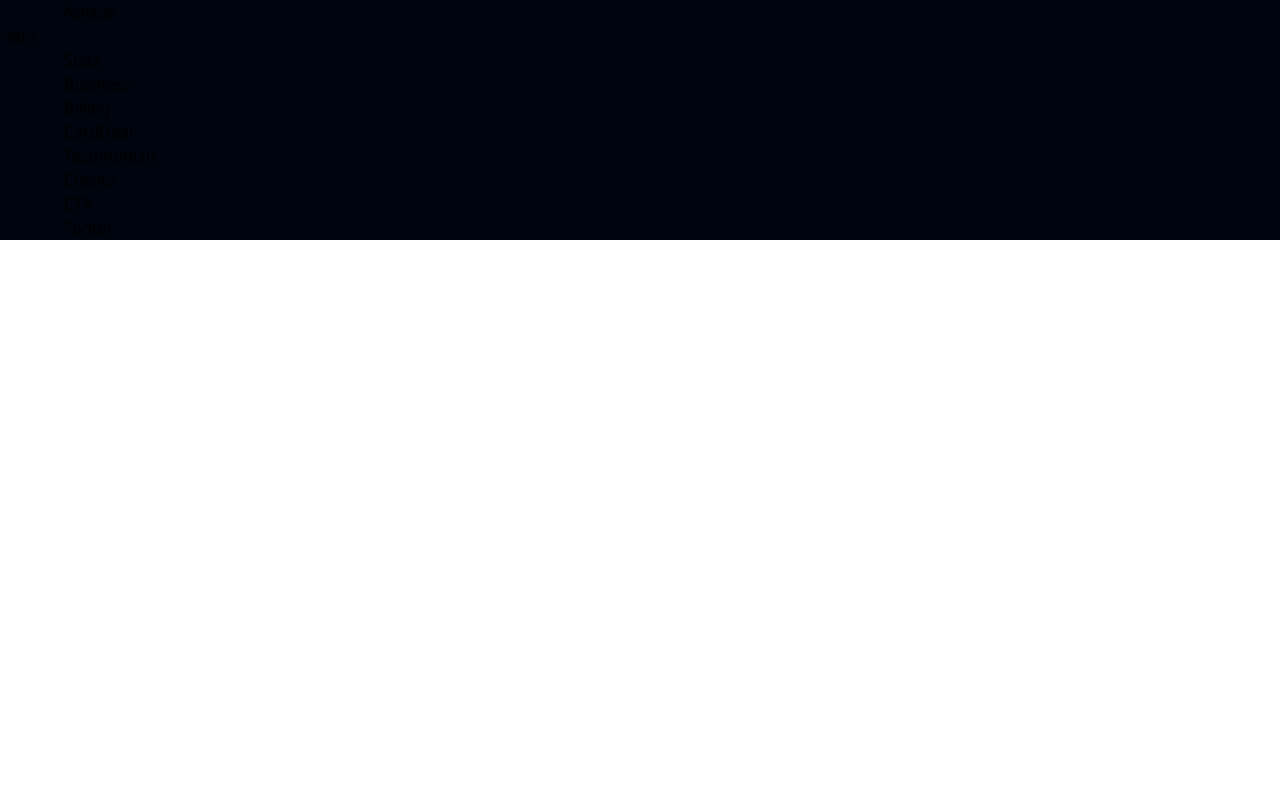
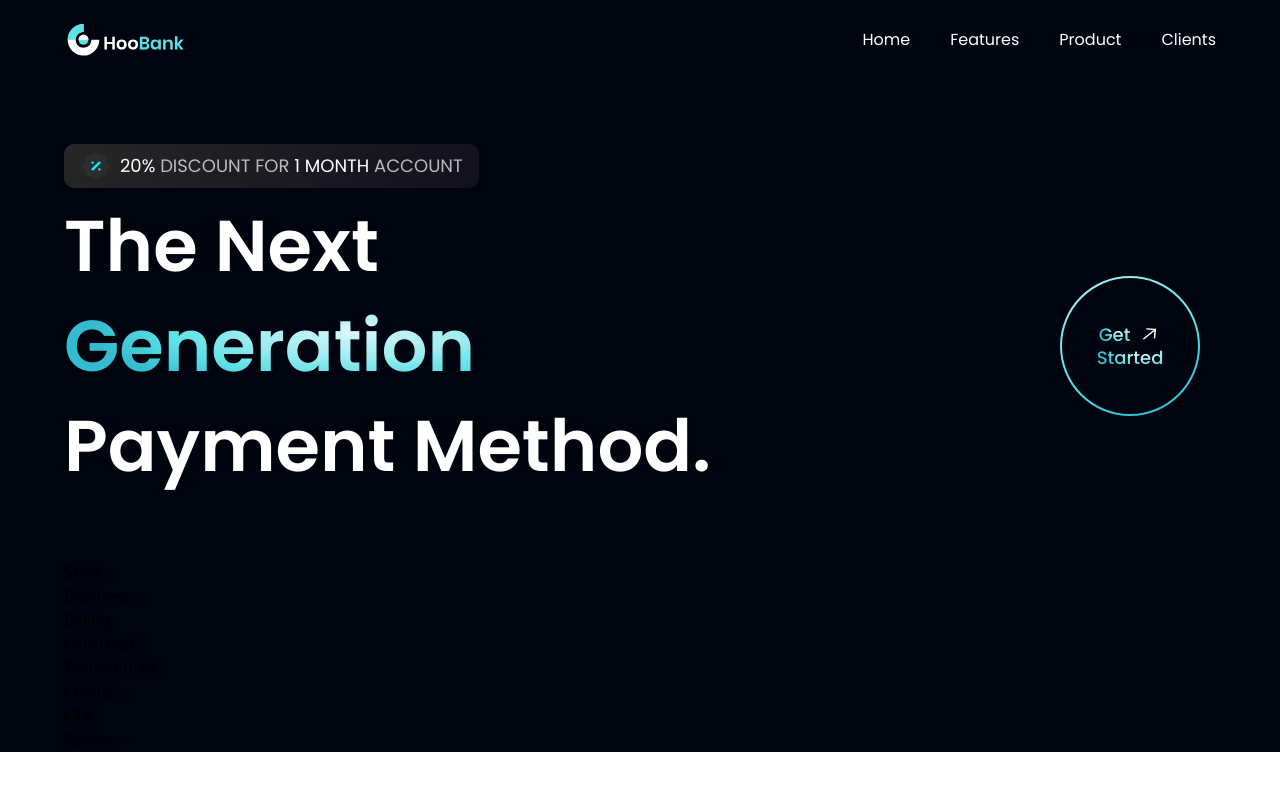
Before and after one commit to kiran-sm/bank_modren_app, a React (Vite) app: page / in a window 1280 px wide. Shown: the top 790 px of the page. Built offline with nearby package versions, Linux system fonts and the light colour scheme.

Commit message:
Get Started Completed

```diff
--- a/index.html
+++ b/index.html
@@ -2,10 +2,10 @@
 <html lang="en">
   <head>
     <meta charset="UTF-8" />
-    <link rel="icon" type="image/svg+xml" href="/hoobank.svg" />
+    <!-- <link rel="icon" type="image/svg+xml" href="/hoobank.svg" /> -->
     <meta name="viewport" content="width=device-width, initial-scale=1.0" />
     <meta name="theme-color" content="#000000" />
-    <title>HooBank</title>
+    <title>LandingPage</title>
   </head>
   <body>
     <div id="root"></div>
--- /dev/null
+++ b/src/component/GetStarted.jsx
@@ -0,0 +1,32 @@
+import React from "react";
+import styles from "../style";
+import { arrowUp } from "../assets";
+
+const GetStarted = () => {
+  return (
+    <div
+      className={`${styles.flexCenter} w-[140px] h-[140px] rounded-full bg-blue-gradient p-[2px] cursor-pointer `}
+    >
+      <div
+        className={` ${styles.flexCenter} flex-col bg-primary w-[100%] h-[100%] rounded-full `}
+      >
+        <div className={`${styles.flexStart} flex-row `}>
+          <p className="font-poppins font-medium text-[18px] leading-[23px] text-gradient">
+            <span>Get</span>
+          </p>
+          <img
+            src={arrowUp}
+            className="w-[23px] h-[23px] object-contain ml-2 "
+          />
+        </div>
+        <div className={`${styles.flexStart} flex-row `}>
+          <p className="font-poppins font-medium text-[18px] leading-[23px] text-gradient">
+            <span>Started</span>
+          </p>
+        </div>
+      </div>
+    </div>
+  );
+};
+
+export default GetStarted;
--- a/src/component/Hero.jsx
+++ b/src/component/Hero.jsx
@@ -1,7 +1,39 @@
 import React from "react";
+import styles from "../style";
+import { discount, robot } from "../assets";
+import GetStarted from "./GetStarted";
 
 const Hero = () => {
-  return <div>Hero</div>;
+  return (
+    <section
+      id="home"
+      className={`flex md:flex-row flex-col ${styles.paddingY}`}
+    >
+      <div
+        className={`flex-1 ${styles.flexStart} flex-col xl:px-0 sm:px-16 px-6`}
+      >
+        <div
+          className={`flex flex-row items-center py-[6px] px-4 bg-discount-gradient rounded-[10px] mb-2 `}
+        >
+          <img src={discount} className="w-[32px] h-[32px]  " />
+          <p className={`${styles.paragraph} ml-2`}>
+            <span className="text-white "> 20% </span> DISCOUNT FOR{" "}
+            <span className="text-white">1 MONTH </span> ACCOUNT
+          </p>
+        </div>
+        <div className="flex flex-row justify-between items-center w-full ">
+          <h1 className="flex-1 font-poppins font-semibold ss:text-[72px] text-[52px] text-white ss:leading-[100px] leading-[75px] ">
+            The Next <br className="sm:block hidden " />{" "}
+            <span className="text-gradient">Generation</span>{" "}
+            <br className="sm:block hidden" /> Payment Method.
+          </h1>
+          <div className="ss:flex hidden md:mr-4 mr-0">
+            <GetStarted />
+          </div>
+        </div>
+      </div>
+    </section>
+  );
 };
 
 export default Hero;
--- a/src/component/Navbar.jsx
+++ b/src/component/Navbar.jsx
@@ -1,7 +1,52 @@
-import React from "react";
+import React, { useState } from "react";
+import { close, logo, menu } from "../assets";
+import { navLinks } from "../constants";
 
 const Navbar = () => {
-  return <div>Navbar</div>;
+  const [toggle, setToggle] = useState(false);
+  return (
+    <nav className="w-full flex py-6 justify-between items-center navbar">
+      <img src={logo} alt="logo" className="w-[124px] h-[32px]" />
+      <ul className="list-none sm:flex hidden justify-end items-center flex-1">
+        {navLinks.map((nav, index) => (
+          <li
+            key={nav.id}
+            className={`font-poppins font-normal cursor-pointer text-[16px] text-white ${
+              index === navLinks.length - 1 ? "mr-0" : " mr-10"
+            } `}
+          >
+            <a href={`#${nav.id}`}>{nav.title} </a>
+          </li>
+        ))}
+      </ul>
+      <div className="sm:hidden flex flex-1 justify-end items-center">
+        <img
+          src={toggle ? close : menu}
+          alt="menu"
+          className="w-[28px] h-[28px] object-contain"
+          onClick={() => setToggle((prev) => !prev)}
+        />
+        <div
+          className={`${
+            toggle ? "flex" : "hidden"
+          } p-6 bg-black-gradient absolute top-20 right-0 mx-4 my-2 min-w[140px] rounded-xl-sidebar`}
+        >
+          <ul className="list-none flex flex-col justify-end items-center flex-1">
+            {navLinks.map((nav, index) => (
+              <li
+                key={nav.id}
+                className={`font-poppins font-normal cursor-pointer text-[16px] text-white ${
+                  index === navLinks.length - 1 ? "mb-0" : " mb-4"
+                } `}
+              >
+                <a href={`#${nav.id}`}>{nav.title} </a>
+              </li>
+            ))}
+          </ul>
+        </div>
+      </div>
+    </nav>
+  );
 };
 
 export default Navbar;
```
